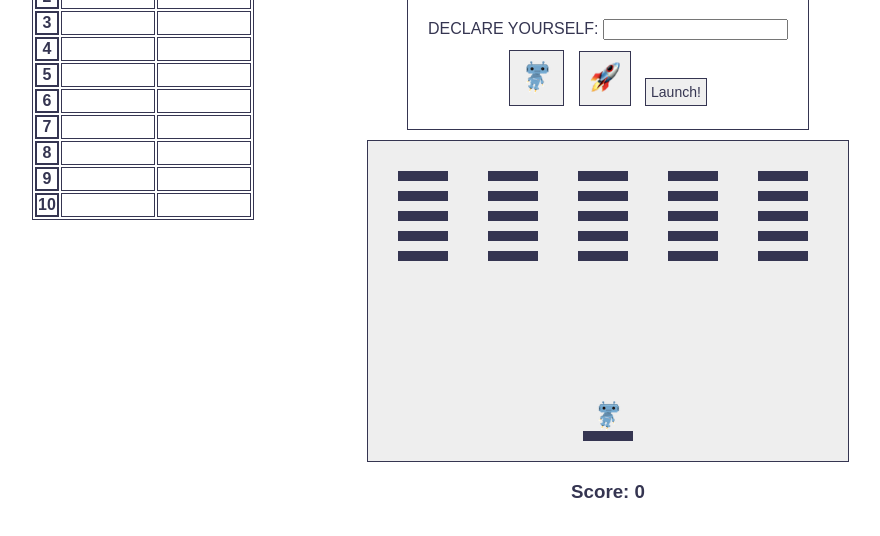
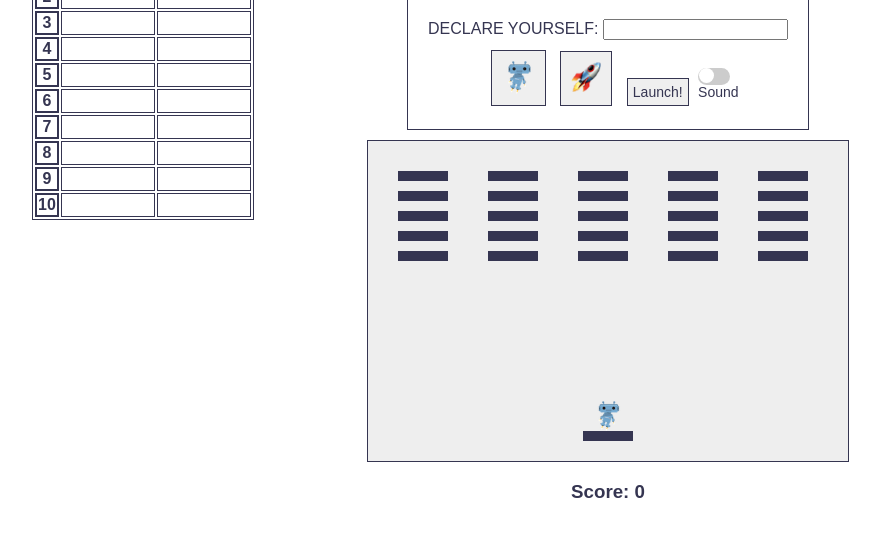
Before and after one commit to LiskaC/Breakout, a plain HTML site: page index.html in a window 1280 px wide. Shown: the part 72-608 px from the top of the page, without its empty margins (32-912 px from the left). Drawn offline with nearby package versions, Linux system fonts and the light colour scheme.

Commit message:
saved track and added toggle sound button - not enabled

```diff
--- a/index.html
+++ b/index.html
@@ -78,6 +78,10 @@
       <button id="getRobot"><img src="images/2dRobo.png"></button>
       <button id="getRocket"><img src="images/rocket.png"></button>
       <button id="startBtn">Launch!</button>
+      <label class="switch">
+        <input type="checkbox">
+        <span class="slider round"></span>
+        Sound</label>
     </div>
 
     <div id="gameWindow">
--- a/script.js
+++ b/script.js
@@ -21,6 +21,8 @@ window.onload = function () {
   overSound.src = 'sounds/robotDeath.mp3';
   var levelUpSound = new Audio();
   levelUpSound.src = 'sounds/activating.mp3';
+  var backgroundTrack = new Audio();
+  backgroundTrack.src = 'sounds/theElectricityBill.mp3';
 
 
 
@@ -41,7 +43,6 @@ window.onload = function () {
 
   /*
   todo:`
-  add sounds (and toggle button)
   add congrats for top high score if array full
   */
 
@@ -214,6 +215,7 @@ window.onload = function () {
       };
     };
 
+    //when all bricks broken level up
     if (statusCount === 0) {
       ctx.drawImage(nextLevel, 0, 0, 480, 320);
       levelUpSound.play();
@@ -223,7 +225,6 @@ window.onload = function () {
       if (brickColumnCount < 7) {
         brickColumnCount += 1;
         brickPaddingSide = (410 - (brickColumnCount * 50)) / (brickColumnCount - 1);
-        //for some reason the padding isnt updating
       };
       resetGame();
     };
@@ -262,7 +263,7 @@ window.onload = function () {
     x += dx;
     y += dy;
 
-    //figure how to change (only rocket's) direction
+    //figure how to flip rocket's direction
     //hits the sides and top, changes direction
     if (x + dx < 10 || x + dx > canvas.width) {
       dx = -dx;
@@ -322,11 +323,10 @@ window.onload = function () {
 
     if (username == "") {
       alert("DECLARE YOURSELF!");
-      return;
+      return; //requires username
     } else {
       document.getElementById("currentUser").innerHTML = (usernameInput + "'s");
-      gameRunning = true;
-
+      gameRunning = true; //launch
       blastOff.play();
     };
   };
@@ -336,5 +336,5 @@ window.onload = function () {
 };
 
 
-/* if gamerunning = false can we clear interval
+/* if gamerunning = false can I clear interval
 and set interval when the start button is clicked?*/
--- a/style.css
+++ b/style.css
@@ -75,3 +75,69 @@ thead {
   font-weight: 500;
   text-align: left;
 }
+
+label {
+  font-size: 14px;
+}
+
+.switch {
+  position: relative;
+  display: inline-block;
+  width: 32px;
+  height: 17px;
+}
+
+/* Hide default HTML checkbox */
+.switch input {
+  opacity: 0;
+  width: 0;
+  height: 0;
+}
+
+/* The slider */
+.slider {
+  position: absolute;
+  cursor: pointer;
+  top: 0;
+  left: 0;
+  right: 0;
+  bottom: 0;
+  background-color: #ccc;
+  -webkit-transition: .4s;
+  transition: .4s;
+}
+
+.slider:before {
+  position: absolute;
+  content: "";
+  height: 15px;
+  width: 15px;
+  left: 1px;
+  bottom: 2px;
+  background-color: white;
+  -webkit-transition: .4s;
+  transition: .4s;
+}
+
+input:checked + .slider {
+  background-color: #353551;
+}
+
+input:focus + .slider {
+  box-shadow: 0 0 1px #353551;
+}
+
+input:checked + .slider:before {
+  -webkit-transform: translateX(15px);
+  -ms-transform: translateX(15px);
+  transform: translateX(15px);
+}
+
+/* Rounded sliders */
+.slider.round {
+  border-radius: 15px;
+}
+
+.slider.round:before {
+  border-radius: 50%;
+}
```
Also changed, not shown: 1 other file.
